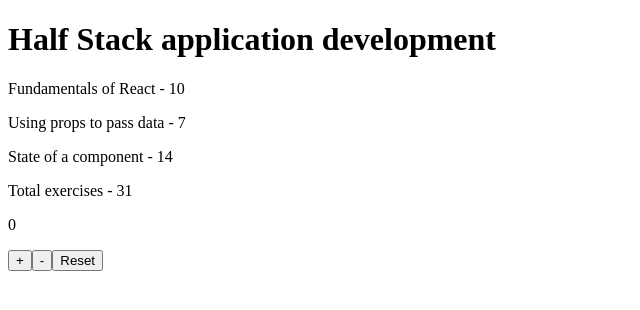
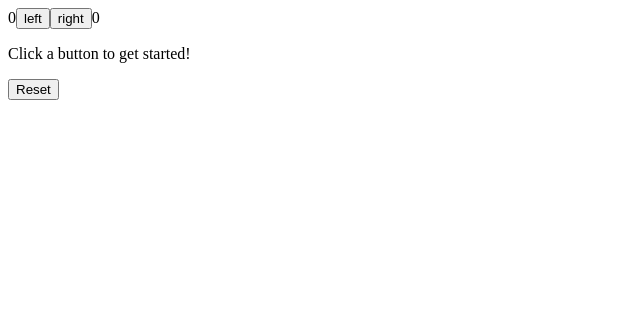
Before and after one commit to svalenziano/fullstackopen, a React (Vite) app in the folder fullstackopen/01-intro-to-react/part1-1/: page / in a window 1280 px wide. Shown: the top 310 px of the page, without its empty margins (0-640 px from the left). Built offline with nearby package versions, Linux system fonts and the light colour scheme.

Commit message:
Two counters with history

```diff
--- a/fullstackopen/01-intro-to-react/part1-1/src/App.jsx
+++ b/fullstackopen/01-intro-to-react/part1-1/src/App.jsx
@@ -1,67 +1,51 @@
 import { useState, useEffect } from 'react';
 
 const App = () => {
-  const [count, setCount] = useState(0);
-  const course = {
-    name: 'Half Stack application development',
-    parts: [
-      {
-        name: 'Fundamentals of React',
-        exercises: 10
-      },
-      {
-        name: 'Using props to pass data',
-        exercises: 7
-      },
-      {
-        name: 'State of a component',
-        exercises: 14
-      }
-    ]
+  const [left, setLeft] = useState(0)
+  const [right, setRight] = useState(0)
+  const [allClicks, setAll] = useState([])
+
+  const handleLeftClick = () => {
+    setAll(allClicks.concat('L'))
+    setLeft(left + 1)
     }
 
-  function increment() {
-    setCount(i => i + 1);
+  const handleRightClick = () => {
+    setAll(allClicks.concat('R'))
+    setRight(right + 1)
     }
 
-  function resetCount() {
-    setCount(0);
+  function reset() {
+    setAll([]);
+    setLeft(0);
+    setRight(0);
   }
 
   return (
     <div>
-      <Header course={course.name}></Header>
-      <Content parts={course.parts}/>
-      <Total parts={course.parts}/>
-      <p>{count}</p>
-      <Button label={"+"} onClick={increment}/>
-      <Button label={"-"} onClick={() => setCount(i => i - 1)}/>
-      <Button label={"Reset"} onClick={resetCount}/>
+      {left}
+      <button onClick={handleLeftClick}>left</button>
+      <button onClick={handleRightClick}>right</button>
+      {right}
+      <History clickHistory={allClicks}/>
+      <button onClick={reset}>Reset</button>
     </div>
   )
 }
 
-
-function Button({label, onClick}) {
-  return <button onClick={onClick}>{label}</button>
-}
-
-function Header({course}) {
-  return <h1>{course}</h1>
-}
-
-function Content({parts}) {
-  return (
+function History({ clickHistory }) {
+  let result;
+  if (clickHistory.length > 0) {
+    result = (
       <>
-      {parts.map((c, idx) => <p key={idx}>{c.name} - {c.exercises}</p>)}
+        <p>History:{clickHistory.join("")}</p>
+        <p>Total: {clickHistory.length}</p>
       </>
     )
+  } else {
+    result = <p>Click a button to get started!</p>
   }
-
-function Total({parts}) {
-  const total = parts.reduce((a, c) => c.exercises + a, 0)
-
-  return <p>Total exercises - {total}</p>
+  return <div>{result}</div>
 }
 
 export default App
```
Lines whose indentation alone changed are shown as unchanged.
